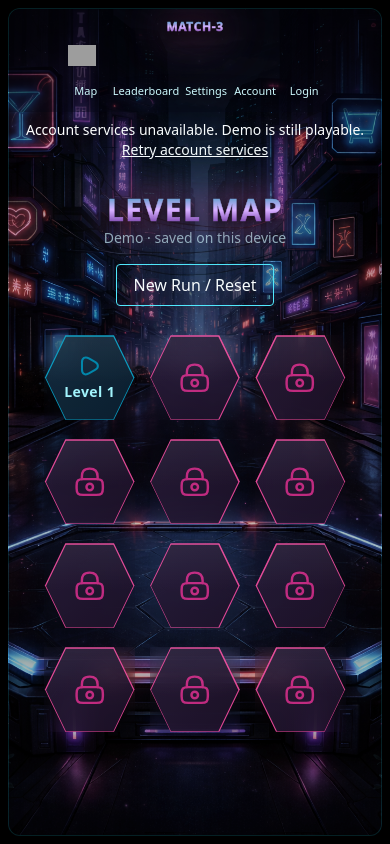
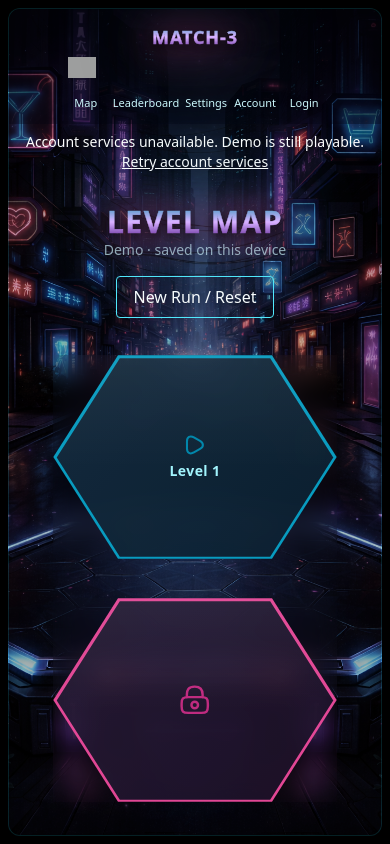
Before and after one commit to jan-ninh/match3-frontend, a React (Vite) app: page /game-map in a window 390 px wide. Built offline with nearby package versions, Linux system fonts and the light colour scheme; no server answers.

Commit message:
polish level map layout and responsiveness

```diff
--- a/src/app/layouts/MainLayout.tsx
+++ b/src/app/layouts/MainLayout.tsx
@@ -82,7 +82,7 @@ export default function MainLayout() {
 
             {/* subtle dim for UI readability */}
             <div className="absolute inset-0 bg-black/15 pointer-events-none" />
-            <div className="relative z-10 h-full min-h-0 overflow-y-auto ">
+            <div className="relative z-10 h-full min-h-0 overflow-y-auto stage-scroll">
               <Outlet />
             </div>
           </div>
--- a/src/components/Navbar.tsx
+++ b/src/components/Navbar.tsx
@@ -89,8 +89,10 @@ export default function Navbar() {
   return (
     <>
       <nav className="portfolio-nav" aria-label="Main navigation">
-        <Link to="/" className="portfolio-brand" aria-label="Match-3 home">
-          <CyberTitle size="sm">Match-3</CyberTitle>
+        <Link to="/" className="portfolio-brand relative top-1" aria-label="Match-3 home">
+          <CyberTitle size="sm" className="!text-lg md:!text-xl select-none">
+            Match-3
+          </CyberTitle>
         </Link>
         <ul className="portfolio-nav-items">
           {navItems.map((item) => (
--- a/src/components/level/LevelGrid.tsx
+++ b/src/components/level/LevelGrid.tsx
@@ -12,15 +12,19 @@ const TOTAL_LEVELS = 12;
 
 export default function LevelGrid({ progress, onSelect, playableStages }: Props) {
   const completedSet = new Set(progress.completedLevels);
+
   const highestCompleted = progress.completedLevels.length ? Math.max(...progress.completedLevels) : 0;
+
   const currentStage = playableStages ? playableStages[0] : Math.min(TOTAL_LEVELS, Math.max(1, highestCompleted + 1));
 
   return (
     <div className={`${levelTheme.container} ${levelTheme.grid}`}>
       {Array.from({ length: TOTAL_LEVELS }, (_, index) => {
         const level = (index + 1) as LevelId;
+
         const isCompleted = completedSet.has(level);
         const isCurrentStage = playableStages ? playableStages.includes(level) : level === currentStage;
+
         const isFutureLocked = level > currentStage;
 
         return (
--- a/src/components/level/levelTheme.ts
+++ b/src/components/level/levelTheme.ts
@@ -1,6 +1,7 @@
 export const levelTheme = {
-  container: 'p-2 sm:p-4',
-  grid: 'grid grid-cols-3 gap-2 sm:gap-3',
+  container: 'w-full max-w-[600px] mx-auto p-2',
+
+  grid: 'grid grid-cols-[repeat(auto-fit,minmax(160px,1fr))] gap-3',
 
   shape: {
     // Octagon
@@ -9,15 +10,13 @@ export const levelTheme = {
 
   button: {
     base: `
-      group relative h-24 w-full
+      group relative w-full min-w-0 aspect-[4/3]
       flex flex-col items-center justify-center gap-1
       font-semibold tracking-wide
       select-none focus-visible:outline-2 focus-visible:outline-cyan-300
       transition-transform duration-200
-      ${'' /* visible glass gradient base */}
       bg-[linear-gradient(135deg,rgba(15,23,42,0.92),rgba(2,6,23,0.92))]
       backdrop-blur-md
-      ${'' /* keep shape */}
     `,
 
     locked: `
--- a/src/index.css
+++ b/src/index.css
@@ -150,7 +150,10 @@ body {
 [data-match3-level='9'] [data-match3-tile] {
   position: relative;
   filter: saturate(0.68) contrast(1.08) brightness(0.92);
-  box-shadow: 0 6px 16px rgba(0, 0, 0, 0.35), 0 0 14px rgba(34, 211, 238, 0.1), 0 0 10px rgba(244, 63, 94, 0.08);
+  box-shadow:
+    0 6px 16px rgba(0, 0, 0, 0.35),
+    0 0 14px rgba(34, 211, 238, 0.1),
+    0 0 10px rgba(244, 63, 94, 0.08);
 }
 
 /* Scanlines + interference wash */
@@ -162,12 +165,7 @@ body {
   pointer-events: none;
 
   background:
-    repeating-linear-gradient(
-      180deg,
-      rgba(255, 255, 255, 0.00) 0px,
-      rgba(255, 255, 255, 0.03) 1px,
-      rgba(0, 0, 0, 0.00) 3px
-    ),
+    repeating-linear-gradient(180deg, rgba(255, 255, 255, 0) 0px, rgba(255, 255, 255, 0.03) 1px, rgba(0, 0, 0, 0) 3px),
     radial-gradient(120% 120% at 28% 18%, rgba(34, 211, 238, 0.16), rgba(0, 0, 0, 0) 60%),
     radial-gradient(120% 120% at 72% 84%, rgba(244, 63, 94, 0.12), rgba(0, 0, 0, 0) 55%);
 
@@ -185,72 +183,264 @@ body {
 
   background: linear-gradient(
     135deg,
-    rgba(34, 211, 238, 0.00) 0%,
+    rgba(34, 211, 238, 0) 0%,
     rgba(34, 211, 238, 0.08) 22%,
-    rgba(244, 63, 94, 0.10) 52%,
-    rgba(244, 63, 94, 0.00) 72%,
-    rgba(34, 211, 238, 0.00) 100%
+    rgba(244, 63, 94, 0.1) 52%,
+    rgba(244, 63, 94, 0) 72%,
+    rgba(34, 211, 238, 0) 100%
   );
 
   opacity: 0.35;
 }
 
 /* Portfolio presentation: preserve native board geometry and the neon visual language. */
-.portfolio-stage { width: min(720px, calc(100vw - 32px)); height: min(960px, calc(100dvh - 32px)); border-radius: 18px; border: 1px solid #22d3ee26; }
-.portfolio-nav { display: flex; flex-wrap: wrap; justify-content: space-between; align-items: center; gap: 12px; padding: 16px; background: #07071460; }
-.portfolio-brand { flex-shrink: 0; }
-.portfolio-nav-items { display: flex; flex-wrap: wrap; justify-content: center; align-items: center; gap: 4px; }
-.portfolio-nav-items a, .portfolio-nav-items button { display: flex; flex-direction: column; gap: 2px; min-width: 48px; min-height: 54px; }
-.nav-label { font-size: 11px; color: #cffafe; white-space: nowrap; }
-.cyber-button { max-width: 100%; flex-shrink: 0; }
-button:not(:disabled), a { touch-action: manipulation; }
-button:focus-visible, a:focus-visible { outline: 2px solid #67e8f9; outline-offset: 3px; }
-.modal-backdrop { padding: 16px; height: 100dvh; align-items: safe center; overflow-y: auto; }
-.modal-panel { max-height: calc(100dvh - 32px); overflow-y: auto; overscroll-behavior: contain; margin: 0; outline: none; }
-.auth-form > .flex.justify-center { flex-wrap: wrap; gap: 8px; }
-.auth-form input { min-height: 44px; font-size: 16px; }
-.account-availability { min-height: 230px; padding-top: 36px; }
-.account-availability > button { margin: 4px; min-height: 44px; }
-.game-stage { height: 100%; display: grid; grid-template-rows: auto minmax(0, 1fr); gap: 12px; }
-.game-hud-container { position: relative; padding-right: 50px; }
-.game-settings { position: absolute; top: 0; right: 0; }
-.game-settings button { width: 44px; height: 44px; }
-.game-settings img { width: 44px; height: 44px; }
-.board-slot { min-height: 0; min-width: 0; display: flex; align-items: center; justify-content: center; }
-.board-frame { position: relative; flex-shrink: 0; }
-.board-native { position: absolute; top: 0; left: 0; width: max-content; transform-origin: top left; }
-.gameplay-hud { grid-template-columns: 1fr auto; gap: 10px; }
-.gameplay-hud > :nth-child(2) { grid-column: 1 / -1; grid-row: 2; }
-.gameplay-hud > :nth-child(3) { grid-column: 2; grid-row: 1; }
-.gameplay-footer { gap: 10px; }
-.podium-list > div { min-width: 0; }
+.portfolio-stage {
+  width: min(720px, calc(100vw - 32px));
+  height: min(960px, calc(100dvh - 32px));
+  border-radius: 18px;
+  border: 1px solid #22d3ee26;
+}
+.portfolio-nav {
+  display: flex;
+  flex-wrap: wrap;
+  justify-content: space-between;
+  align-items: center;
+  gap: 12px;
+  padding: 20px 28px 12px;
+  background: #07071460;
+}
+.portfolio-brand {
+  flex-shrink: 0;
+}
+.portfolio-nav-items {
+  display: flex;
+  flex-wrap: wrap;
+  justify-content: center;
+  align-items: center;
+  gap: 4px;
+}
+.portfolio-nav-items a,
+.portfolio-nav-items button {
+  display: flex;
+  flex-direction: column;
+  gap: 2px;
+  min-width: 48px;
+  min-height: 54px;
+}
+.nav-label {
+  font-size: 11px;
+  color: #cffafe;
+  white-space: nowrap;
+}
+.cyber-button {
+  max-width: 100%;
+  flex-shrink: 0;
+}
+button:not(:disabled),
+a {
+  touch-action: manipulation;
+}
+button:focus-visible,
+a:focus-visible {
+  outline: 2px solid #67e8f9;
+  outline-offset: 3px;
+}
+.modal-backdrop {
+  padding: 16px;
+  height: 100dvh;
+  align-items: safe center;
+  overflow-y: auto;
+}
+.modal-panel {
+  max-height: calc(100dvh - 32px);
+  overflow-y: auto;
+  overscroll-behavior: contain;
+  margin: 0;
+  outline: none;
+}
+.auth-form > .flex.justify-center {
+  flex-wrap: wrap;
+  gap: 8px;
+}
+.auth-form input {
+  min-height: 44px;
+  font-size: 16px;
+}
+.account-availability {
+  min-height: 230px;
+  padding-top: 36px;
+}
+.account-availability > button {
+  margin: 4px;
+  min-height: 44px;
+}
+.game-stage {
+  height: 100%;
+  display: grid;
+  grid-template-rows: auto minmax(0, 1fr);
+  gap: 12px;
+}
+.game-hud-container {
+  position: relative;
+  padding-right: 50px;
+}
+.game-settings {
+  position: absolute;
+  top: 0;
+  right: 0;
+}
+.game-settings button {
+  width: 44px;
+  height: 44px;
+}
+.game-settings img {
+  width: 44px;
+  height: 44px;
+}
+.board-slot {
+  min-height: 0;
+  min-width: 0;
+  display: flex;
+  align-items: center;
+  justify-content: center;
+}
+.board-frame {
+  position: relative;
+  flex-shrink: 0;
+}
+.board-native {
+  position: absolute;
+  top: 0;
+  left: 0;
+  width: max-content;
+  transform-origin: top left;
+}
+.gameplay-hud {
+  grid-template-columns: 1fr auto;
+  gap: 10px;
+}
+.gameplay-hud > :nth-child(2) {
+  grid-column: 1 / -1;
+  grid-row: 2;
+}
+.gameplay-hud > :nth-child(3) {
+  grid-column: 2;
+  grid-row: 1;
+}
+.gameplay-footer {
+  gap: 10px;
+}
+.podium-list > div {
+  min-width: 0;
+}
+
+.stage-scroll {
+  scrollbar-width: none;
+}
+
+.stage-scroll::-webkit-scrollbar {
+  width: 0;
+  height: 0;
+  display: none;
+}
+
 @media (max-width: 600px) {
-  .portfolio-stage { width: calc(100vw - 16px); height: calc(100dvh - 16px); border-radius: 12px; }
-  .portfolio-nav { justify-content: center; padding: 10px 6px; gap: 8px; }
-  .portfolio-brand { width: 100%; text-align: center; }
-  .portfolio-nav-items { width: 100%; gap: 1px; }
-  .portfolio-nav-items a, .portfolio-nav-items button { padding: 2px; min-width: 48px; }
-  .modal-panel { padding: 20px; }
-  .modal-panel h1 { font-size: 24px; letter-spacing: .08em; }
-  .gameplay-footer button { width: 64px; height: 64px; }
-  .gameplay-footer button img { max-width: 54px; max-height: 54px; }
-  .profile-header { flex-direction: column-reverse; text-align: center; gap: 12px; }
-  .profile-header h1 { font-size: 28px; }
-  .podium-list > div > div { width: 82px; margin-inline: 2px; }
+  .portfolio-stage {
+    width: calc(100vw - 16px);
+    height: calc(100dvh - 16px);
+    border-radius: 12px;
+  }
+  .portfolio-nav {
+    justify-content: center;
+    padding: 10px 6px;
+    gap: 8px;
+  }
+  .portfolio-brand {
+    width: 100%;
+    text-align: center;
+  }
+  .portfolio-nav-items {
+    width: 100%;
+    gap: 1px;
+  }
+  .portfolio-nav-items a,
+  .portfolio-nav-items button {
+    padding: 2px;
+    min-width: 48px;
+  }
+  .modal-panel {
+    padding: 20px;
+  }
+  .modal-panel h1 {
+    font-size: 24px;
+    letter-spacing: 0.08em;
+  }
+  .gameplay-footer button {
+    width: 64px;
+    height: 64px;
+  }
+  .gameplay-footer button img {
+    max-width: 54px;
+    max-height: 54px;
+  }
+  .profile-header {
+    flex-direction: column-reverse;
+    text-align: center;
+    gap: 12px;
+  }
+  .profile-header h1 {
+    font-size: 28px;
+  }
+  .podium-list > div > div {
+    width: 82px;
+    margin-inline: 2px;
+  }
 }
 @media (prefers-reduced-motion: reduce) {
-  .portfolio-nav a, .portfolio-nav button, .cyber-button { transition: none; }
+  .portfolio-nav a,
+  .portfolio-nav button,
+  .cyber-button {
+    transition: none;
+  }
 }
 @media (max-width: 600px) {
-  .objective-title { margin-top: 4px; }
-  .objective-description { flex-wrap: wrap; justify-content: center; gap: 6px; text-align: center; max-width: 100%; }
-  .objective-description > div:last-child { flex-basis: 100%; max-width: 100%; }
-  .objective-description .text-white\/25 { display: none; }
+  .objective-title {
+    margin-top: 4px;
+  }
+  .objective-description {
+    flex-wrap: wrap;
+    justify-content: center;
+    gap: 6px;
+    text-align: center;
+    max-width: 100%;
+  }
+  .objective-description > div:last-child {
+    flex-basis: 100%;
+    max-width: 100%;
+  }
+  .objective-description .text-white\/25 {
+    display: none;
+  }
 }
 @media (min-width: 601px) {
-  .gameplay-hud { grid-template-columns: auto minmax(0, 1fr) auto; }
-  .gameplay-hud > :nth-child(2) { grid-column: 2; grid-row: 1; }
-  .gameplay-hud > :nth-child(3) { grid-column: 3; grid-row: 1; }
+  .gameplay-hud {
+    grid-template-columns: auto minmax(0, 1fr) auto;
+  }
+  .gameplay-hud > :nth-child(2) {
+    grid-column: 2;
+    grid-row: 1;
+  }
+  .gameplay-hud > :nth-child(3) {
+    grid-column: 3;
+    grid-row: 1;
+  }
 }
-.objective-title, .objective-description { max-width: 100%; flex-wrap: wrap; justify-content: center; }
-.profile-page p { overflow-wrap: anywhere; }
+.objective-title,
+.objective-description {
+  max-width: 100%;
+  flex-wrap: wrap;
+  justify-content: center;
+}
+.profile-page p {
+  overflow-wrap: anywhere;
+}
```
